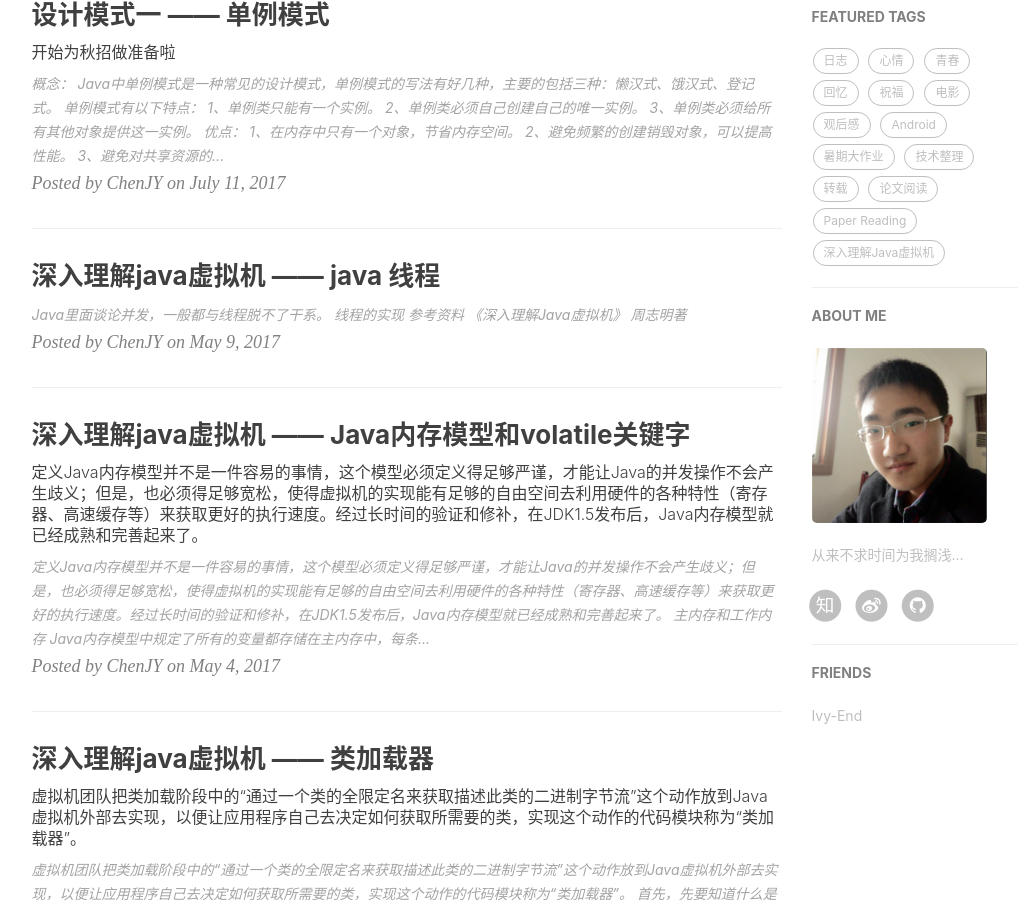
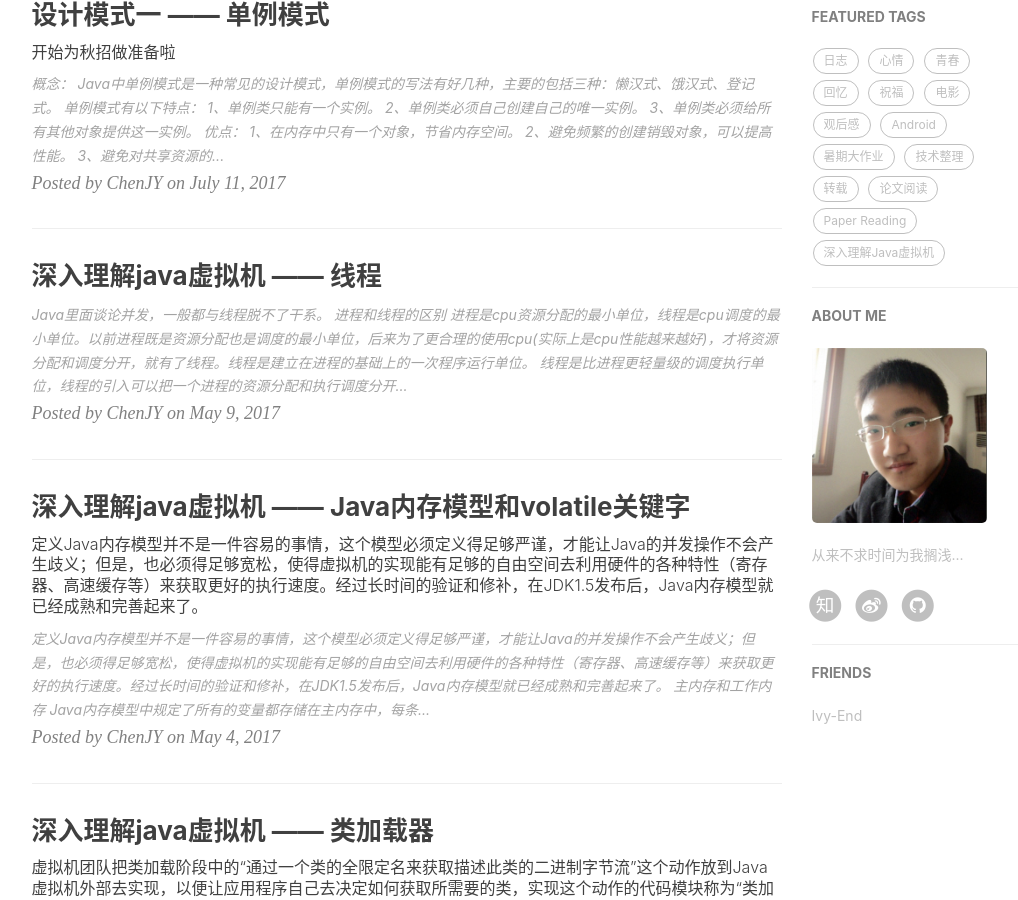
Before and after one commit to jiayangchen/jiayangchen.github.io, a Jekyll site: the page built from index.html, in a window 1280 px wide and 900 px high, scrolled down 470 px. Shown: the whole window, without its empty margins (136-1154 px from the left). Built offline with Jekyll 4.4.1, drawn with Linux system fonts in a browser that asks for light colours; nearby versions of some CDN libraries; the list of posts is cut into pages by our own code; comment, search, counter and statistics services are not loaded; some of the changed lines change nothing that is shown.

Commit message:
20170713

```diff
--- a/_posts/2017-05-09-java-thread.md
+++ b/_posts/2017-05-09-java-thread.md
@@ -1,6 +1,6 @@
 ---
 layout: post
-title: "深入理解java虚拟机 —— java 线程"
+title: "深入理解java虚拟机 —— 线程"
 subtitle: ""
 date: 2017-05-09
 author: "ChenJY"
@@ -12,9 +12,43 @@
 
 Java里面谈论并发，一般都与线程脱不了干系。
 
+### 进程和线程的区别
+进程是cpu资源分配的最小单位，线程是cpu调度的最小单位。以前进程既是资源分配也是调度的最小单位，后来为了更合理的使用cpu(实际上是cpu性能越来越好)，才将资源分配和调度分开，就有了线程。线程是建立在进程的基础上的一次程序运行单位。
+
+线程是比进程更轻量级的调度执行单位，线程的引入可以把一个进程的资源分配和执行调度分开，各个线程既可以共享进程资源，又可以独立调度。java中Thread类与大部分的java api有显著的区别，他的所有关键方法都是声明为Native的，一个Native方法往往意味着这个方法没有使用或无法使用平台无关的手段来实现。一个Native Method就是一个java调用非java代码的接口。一个Native Method是这样一个java的方法：该方法的实现由非java语言实现，比如C。
+
 ### 线程的实现
+实现线程主要有三种方式：使用内核线程实现，使用用户线程实现和使用用户线程加轻量级进程混合实现
 
+#### 使用内核线程实现
+内核线程就是直接由操作系统内核支持的线程，这种线程由内核完成线程切换，内核通过操纵调度器对线程进行调度，并负责将线程的任务映射到各个处理器上。程序一般不会直接去使用内核线程，而是去使用内核线程的一种高级接口——轻量级进程LWP，由于内核线程的支持，每个轻量级进程都会成为一个独立的调度单元，即使一个轻量级进程在系统调用中阻塞了，也不会影响整个进程继续工作，这种进程与用户线程之间是1:1的关系，但是LWP也有局限性：
+* 由于是基于内核线程实现的，所以各种线程操作，如创建、析构以及同步都需要进行系统调用，代价较高，需要在用户态和内核态中来回切换
+* 每个轻量级进程都需要一个内核线程的支持，因此轻量级进程要消耗一定的内核资源，因此一个系统支持的轻量级进程是有限的。
 
+#### 使用用户线程实现
+广义上，只要一个线程不是内核线程就可以认为是用户线程，因此LWP也属于用户进程。狭义上用户线程指的是完全建立在用户空间的线程库上，系统内核也不能感知线程存在的实现，用户线程的建立、同步销毁和调度完全在用户态中完成，不需要内核的帮助，如果实现得当这种线程不需要切换到内核态，因此操作可以是非常快速且低消耗的，也可以支持更大的线程数量，部分高性能数据库中的多线程就是由用户线程实现的。这种进程与用户线程之间是1:N的关系。其优势在于不需要系统内核的支援，缺点是所有线程操作都需要用户程序自己处理，诸如“阻塞处理”、“多处理器系统如何将线程映射到其他处理器上”这类问题解决起来很麻烦，因而使用用户线程实现的程序一般都比较复杂。
+
+#### 使用用户线程加轻量级进程混合实现
+用户线程还是完全建立在用户态中，可支持大规模用户线程并发；而操作系统提供支持的轻量级进程则作为用户线程和内核线程之间的桥梁，这样可以使用内核提供的线程调度功能以及处理器映射，并且用户线程的系统调用要通过轻量级线程来完成，大大降低了整个进程被完全阻塞的风险。这种模式下用户线程与轻量级进程的数量比是不确定的，即为N:M的关系。
+
+#### Java 线程的实现
+对于Sun JDK来说，它的windows版与Linux版都是使用一对一的线程模型实现的。
+
+### Java 线程调度
+线程调度是指系统为线程分配处理器使用权的过程，主要调度方式有两种，分别是协同式线程调度和抢占式线程调度。协同式中线程的执行时间由线程本身控制，当线程把自己的工作执行完了之后，主动通知系统切换到另一个线程上，好处是简单，切换操作对于线程自己是可知的，没什么线程同步问题。坏处是线程执行时间不可控，可能会一直阻塞然后系统崩溃。
+
+抢占式的话，每个线程由系统分配执行时间，不由线程本身决定。线程的执行时间是系统可控的，不会有一直阻塞的问题，Java使用抢占式调度。Java中可以通过设置优先级来达到给一些线程多一点时间，给一些线程少一点时间的目的。Java语言一共有10个级别的线程优先级，优先级高的越容易被系统选择执行。但是Java的线程是通过映射到系统原生的线程上来实现的，所以线程调度最终还是取决于系统。
+
+### 状态转换
+java语言定义了5中线程状态，任何一个时间点，一个线程只能有其中一个状态，分别是：
+* 新建：创建后尚未启动
+* 运行：包括了操作系统线程状态中的Running和Ready
+* 无限期等待：不会被分配CPU执行时间，等待被其他线程显式地唤醒
+* 限期等待：不会被分配CPU执行时间，但是无需被其他线程显式唤醒，而是一定时间后由系统唤醒
+* 阻塞：阻塞状态等待获取一个排它锁，这个事件将在另一个线程放弃这个锁的时候发生；而等待状态是等待一段时间或者唤醒动作的发生。
+* 结束：已终止的线程
+
+![image](http://dl.iteye.com/upload/picture/pic/116719/7e76cc17-0ad5-3ff3-954e-1f83463519d1.jpg)
 
 ### 参考资料
 * 《深入理解Java虚拟机》 周志明著
```
